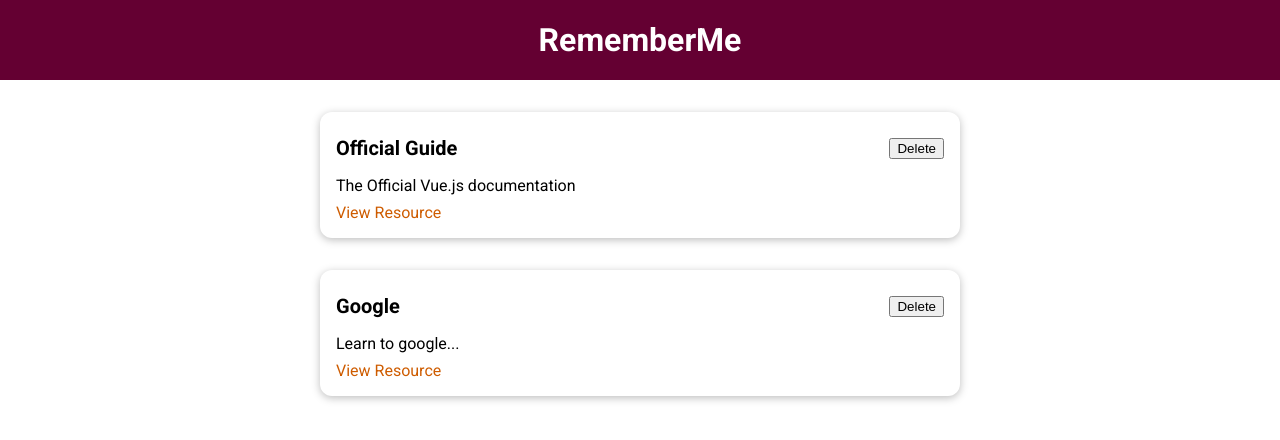
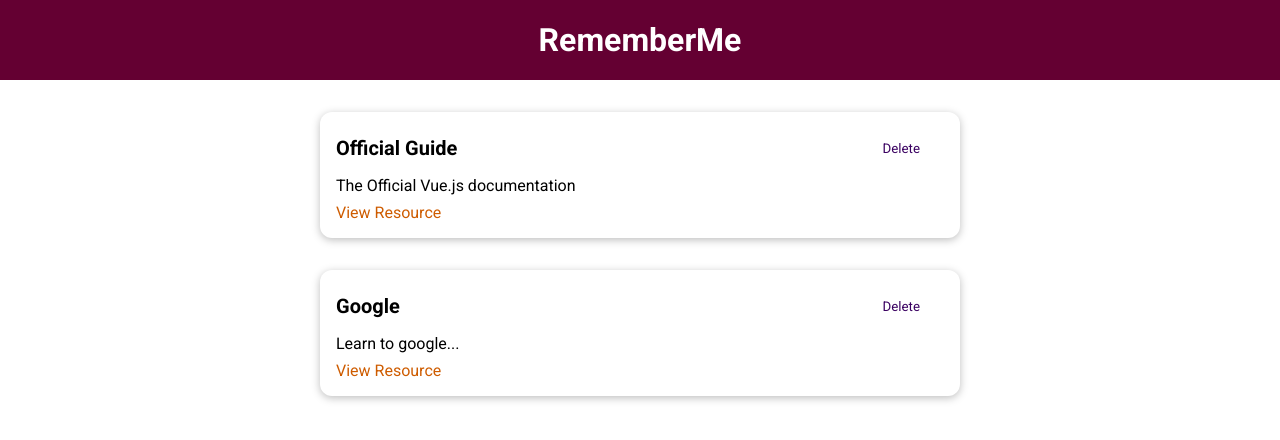
Before and after one commit to babyazalea/learning-resources-app, a Vue app: page / in a window 1280 px wide. Shown: the top 440 px of the page. Built offline with nearby package versions, Linux system fonts and the light colour scheme.

Commit message:
added Base-Button Component

```diff
--- /dev/null
+++ b/src/components/UI/BaseButton.vue
@@ -0,0 +1,39 @@
+<template>
+  <button :type="type" :class="mode">
+    <slot></slot>
+  </button>
+</template>
+
+<script>
+export default {
+  props: ['type', 'mode']
+};
+</script>
+
+<style scoped>
+button {
+  padding: 0.75rem 1.5rem;
+  font-family: inherit;
+  background-color: #3a0061;
+  border: 1px solid #3a0061;
+  color: white;
+  cursor: pointer;
+}
+
+button:hover,
+button:active {
+  background-color: #270041;
+  border-color: #270041;
+}
+
+.flat {
+  background-color: transparent;
+  color: #3a0061;
+  border: none;
+}
+
+.flat:hover,
+.flat:active {
+  background-color: #edd2ff;
+}
+</style>
--- a/src/components/learning-resources/LearningResource.vue
+++ b/src/components/learning-resources/LearningResource.vue
@@ -3,7 +3,7 @@
     <base-card>
       <header>
         <h3>{{ title }}</h3>
-        <button>Delete</button>
+        <base-button mode="flat">Delete</base-button>
       </header>
       <p>{{ description }}</p>
       <nav>
--- a/src/main.js
+++ b/src/main.js
@@ -2,9 +2,11 @@
 
 import App from './App.vue';
 import BaseCard from './components/UI/BaseCard.vue';
+import BaseButton from './components/UI/BaseButton.vue';
 
 const app = createApp(App);
 
 app.component('base-card', BaseCard);
+app.component('base-button', BaseButton);
 
 app.mount('#app');
```
